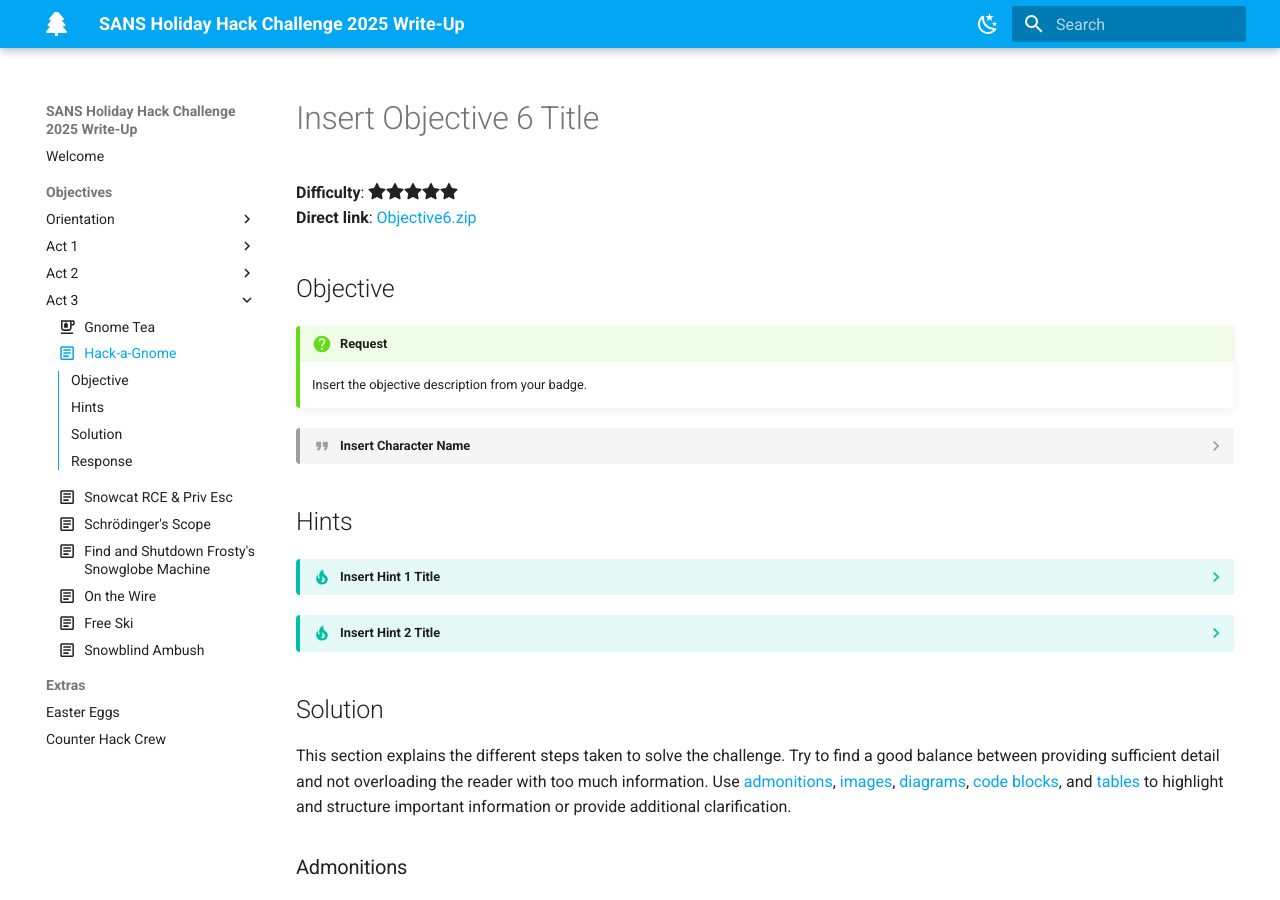
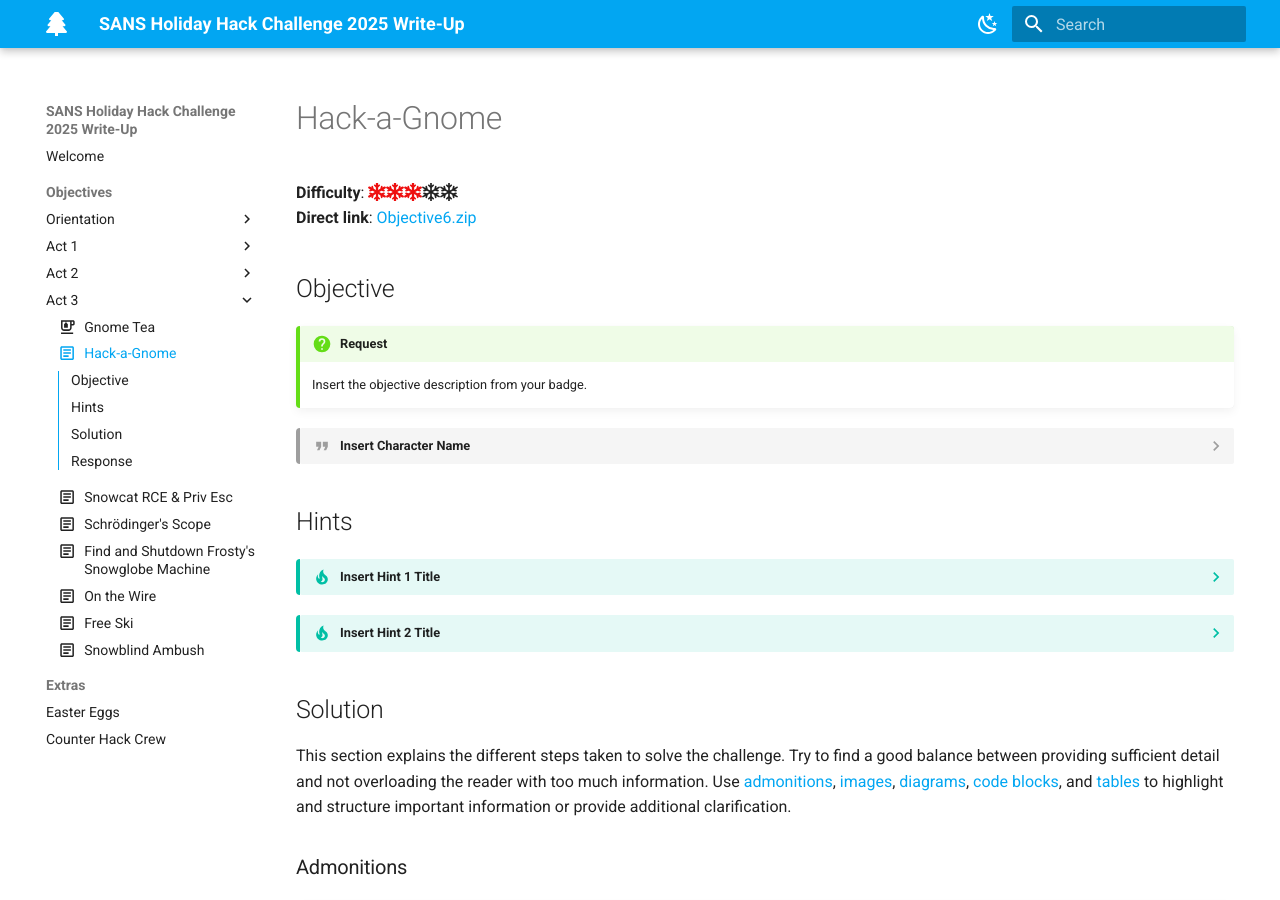
Before and after one commit to knight-scott/HHC_2025, an MkDocs documentation site: the page built from docs/objectives/o20.md, in a window 1280 px wide and 900 px high. Built offline with MkDocs 1.6.1 and Material for MkDocs 9.7.7, drawn with Linux system fonts in a browser that asks for light colours; comment, search, counter and statistics services are not loaded.

Commit message:
hack a gnome title

```diff
--- a/docs/objectives/o20.md
+++ b/docs/objectives/o20.md
@@ -2,9 +2,9 @@
 icon: material/text-box-outline
 ---
 
-# Insert Objective 6 Title
+# Hack-a-Gnome
 
-**Difficulty**: :fontawesome-solid-star::fontawesome-solid-star::fontawesome-solid-star::fontawesome-solid-star::fontawesome-solid-star:<br/>
+**Difficulty**: :fontawesome-solid-snowflake:{ .red }:fontawesome-solid-snowflake:{ .red }:fontawesome-solid-snowflake:{ .red }:fontawesome-regular-snowflake::fontawesome-regular-snowflake:<br/>
 **Direct link**: [Objective6.zip](https://.../)
 
 ## Objective
```
